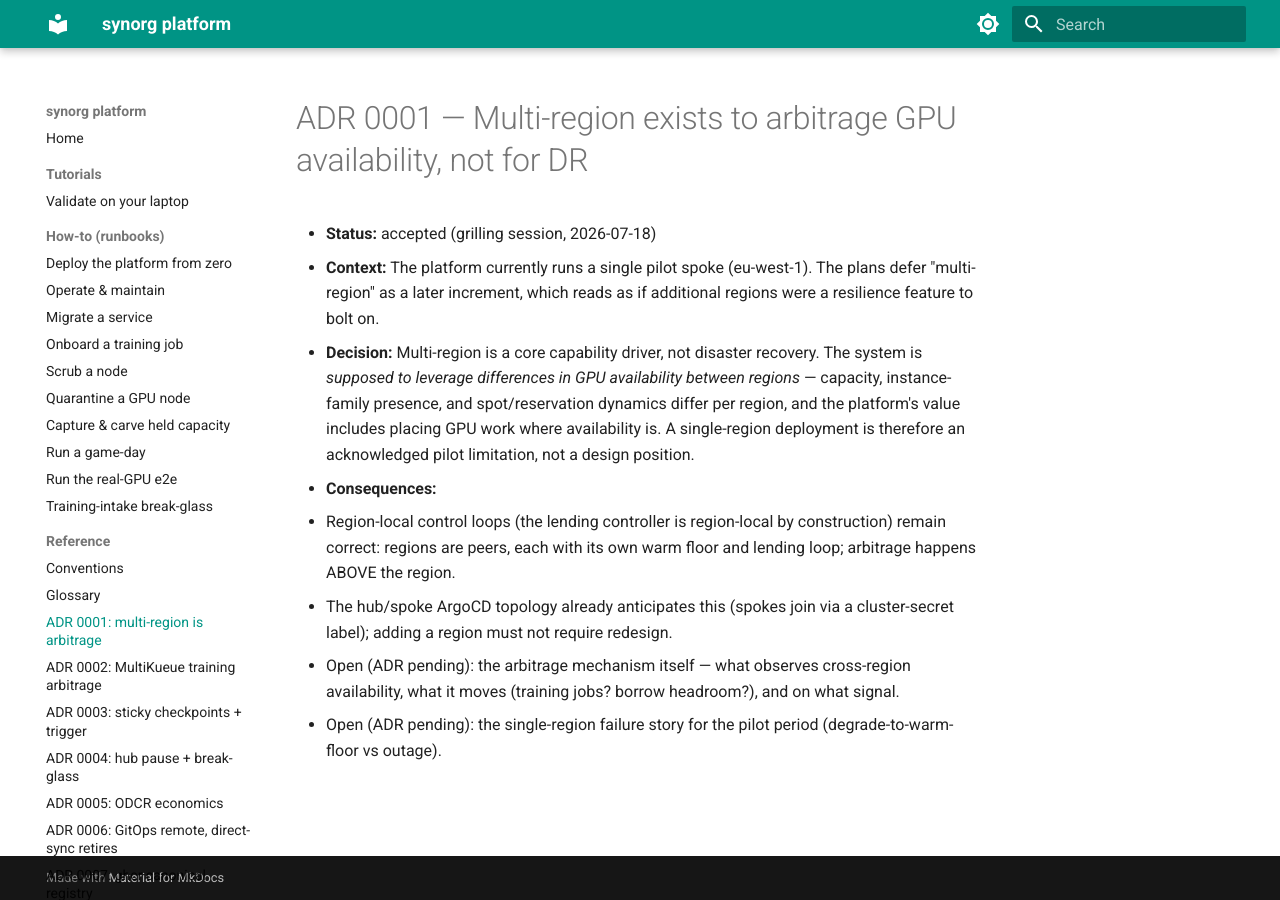
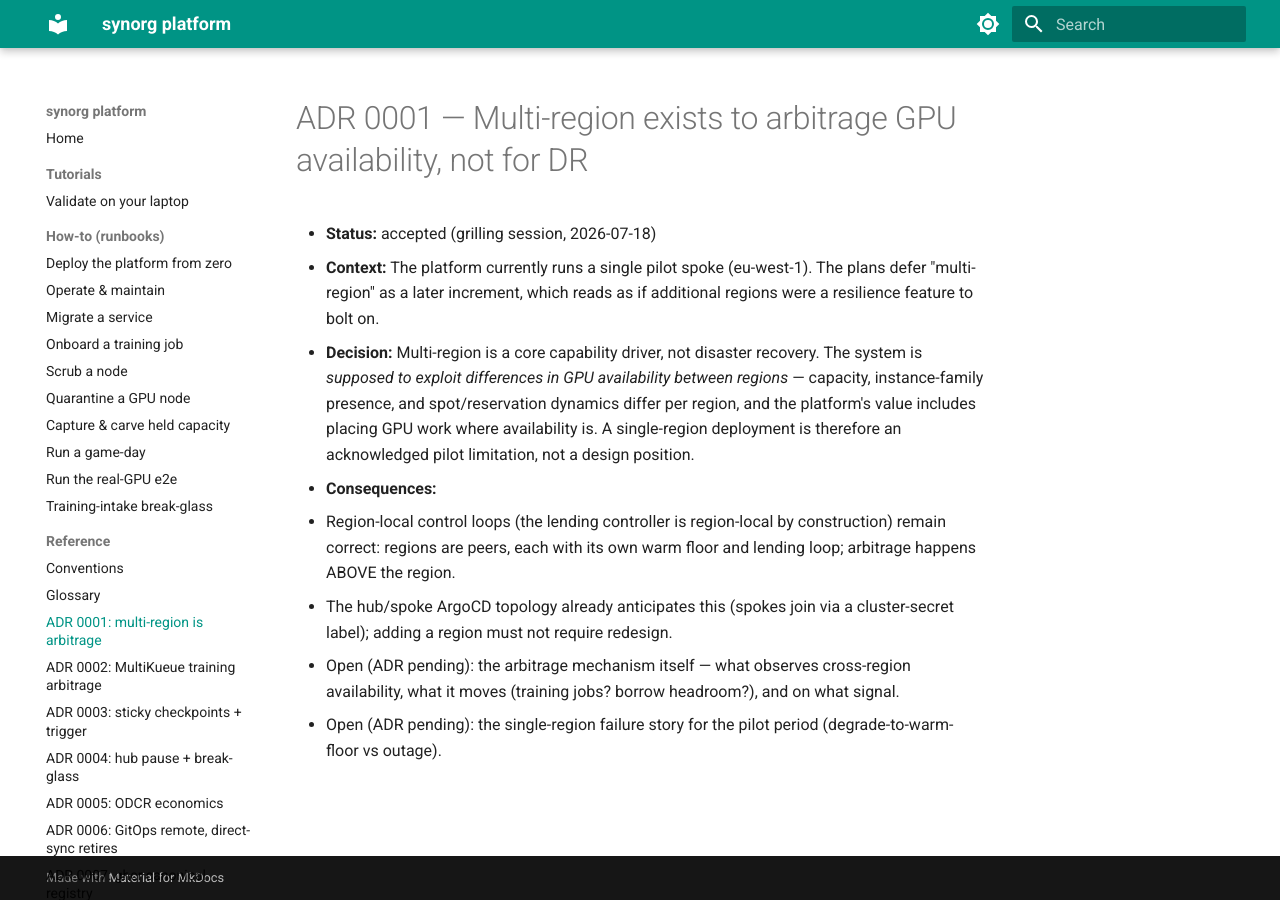
Before and after one commit to nycterent/synorg, an MkDocs documentation site: the page built from docs/adr/0001-multi-region-is-availability-arbitrage.md, in a window 1280 px wide. Built offline with MkDocs 1.6.1 and Material for MkDocs 9.7.7, drawn with Linux system fonts in a browser that asks for light colours.

Commit message:
docs: review sweep — claim precision, trope scrub, glossary alignment
README reconciles the defect count with ADR 0006 (seven total: four
GitOps-path, three controller/harness) and stops over-claiming digest
pinning (controller is pinned; the stub is tag-pinned). Two 'leverage'
uses in the founding ADRs become plain verbs. Runbook prose that said
'reclaim window' where it means the drain-in-force interval now uses the
glossary's 'reclaim phase'. Every number in README/ADRs re-verified
against the archived run logs (198s/6-of-6 on 07-18; 155s/0.0475s/18-of-18/
8-of-8 on 07-19).

```diff
--- a/docs/adr/0001-multi-region-is-availability-arbitrage.md
+++ b/docs/adr/0001-multi-region-is-availability-arbitrage.md
@@ -5,7 +5,7 @@
   The plans defer "multi-region" as a later increment, which reads as if
   additional regions were a resilience feature to bolt on.
 - **Decision:** Multi-region is a core capability driver, not disaster
-  recovery. The system is *supposed to leverage differences in GPU
+  recovery. The system is *supposed to exploit differences in GPU
   availability between regions* — capacity, instance-family presence, and
   spot/reservation dynamics differ per region, and the platform's value
   includes placing GPU work where availability is. A single-region deployment
```
Also changed, not shown: README.md (+1 -1 lines), docs/adr/0002-training-arbitrage-via-multikueue.md (+1 -1 lines), runbooks/e2e-gpu-run.md (+1 -1 lines), runbooks/game-day.md (+1 -1 lines), runbooks/operations.md (+1 -1 lines).
